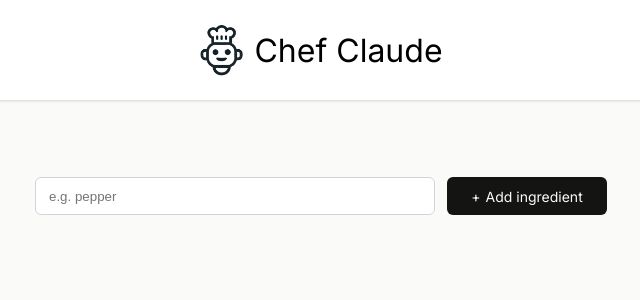
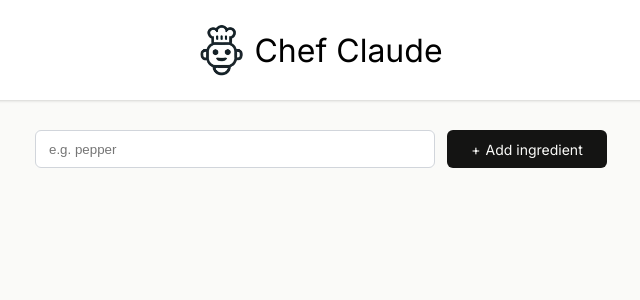
Before and after one commit to kelvinfrancis/chef-claude, a React (Vite) app: page / in a window 1280 px wide. Shown: the top 300 px of the page, without its empty margins (319-959 px from the left). Built offline with nearby package versions, Linux system fonts and the light colour scheme.

Commit message:
Fix padding in main section and remove unnecessary margin from add-ingredient-form

```diff
--- a/src/index.css
+++ b/src/index.css
@@ -30,7 +30,7 @@ header {
 }
 
 main {
-  padding: 10px 30px;
+  padding: 30px 30px 10px;
 }
 
 .add-ingredient-form {
@@ -38,7 +38,6 @@ main {
   justify-content: center;
   align-items: center;
   gap: 12px;
-  margin-top: 67px;
 }
 
 .add-ingredient-form > input {
```
